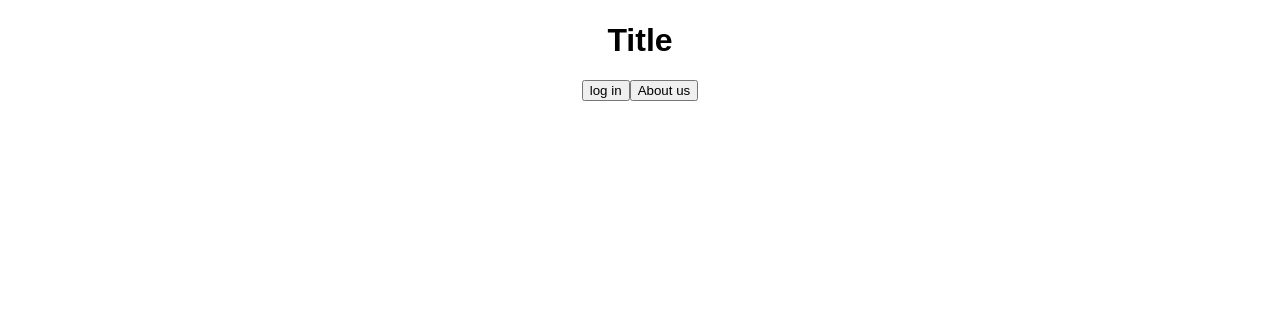
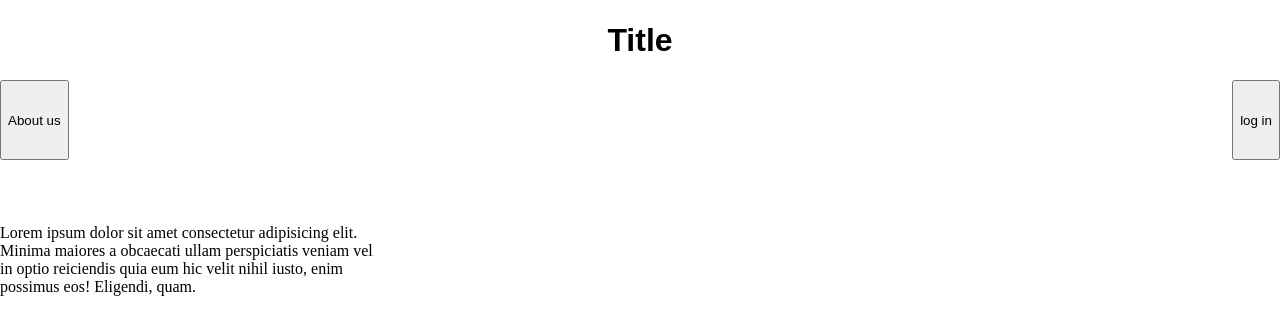
Before and after one commit to DanielAndreassen/trainerbuddy, a plain HTML site: page Hemsida/index.html in a window 1280 px wide. Drawn offline with Linux system fonts and the light colour scheme.

Commit message:
Furter figured out how to use flexbox and have now understood how to but the text in the tight spot

```diff
--- a/Hemsida/index.html
+++ b/Hemsida/index.html
@@ -26,6 +26,12 @@
     </div>
 
     <main>
+        <div class="huvudText">
+            <p class="huvudTextText">
+                Lorem ipsum dolor sit amet consectetur adipisicing elit. Minima maiores a obcaecati ullam perspiciatis veniam vel in optio reiciendis quia eum hic velit nihil iusto, enim possimus eos! Eligendi, quam.
+            </p>
+
+        </div>
 
     </main>
 
--- a/Hemsida/style.css
+++ b/Hemsida/style.css
@@ -4,9 +4,12 @@
 
 .topKnappar{
     display: flex;
-    justify-content: center;
-    align-items: space-around;
-    min-heigt: 5vh;
+    justify-content: space-between;
+    align-items: space-between;
+    min-height: 10vh;
+    min-width: 40vh;
+    max-height: fit-content;
+    flex-direction: row-reverse;
 }
 
 
@@ -22,3 +25,10 @@ h1{
     text-align: center;
     font-family:  'Heebo', sans-serif;
 }
+
+.huvudText{
+
+    max-width: fit-content;
+    width: 30%;
+    margin-top: 5%;
+}
```
